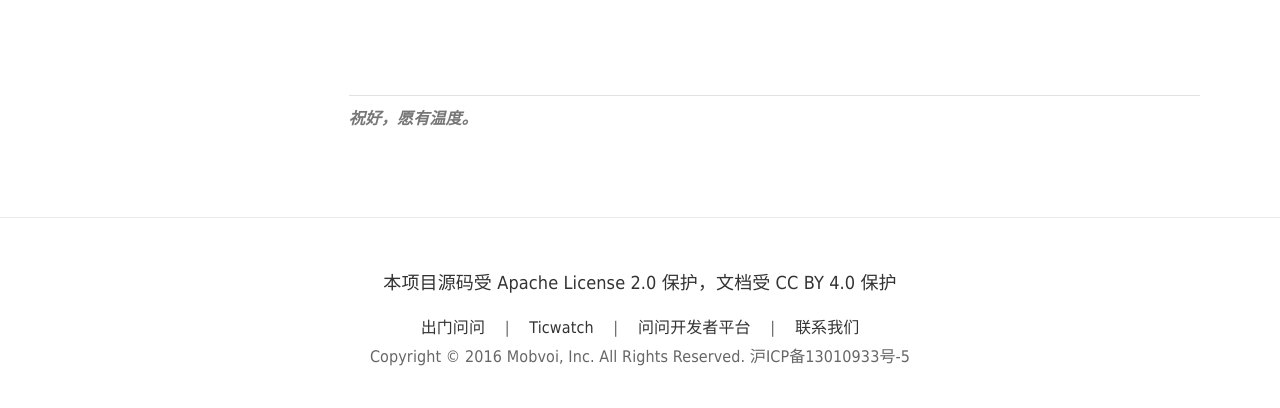
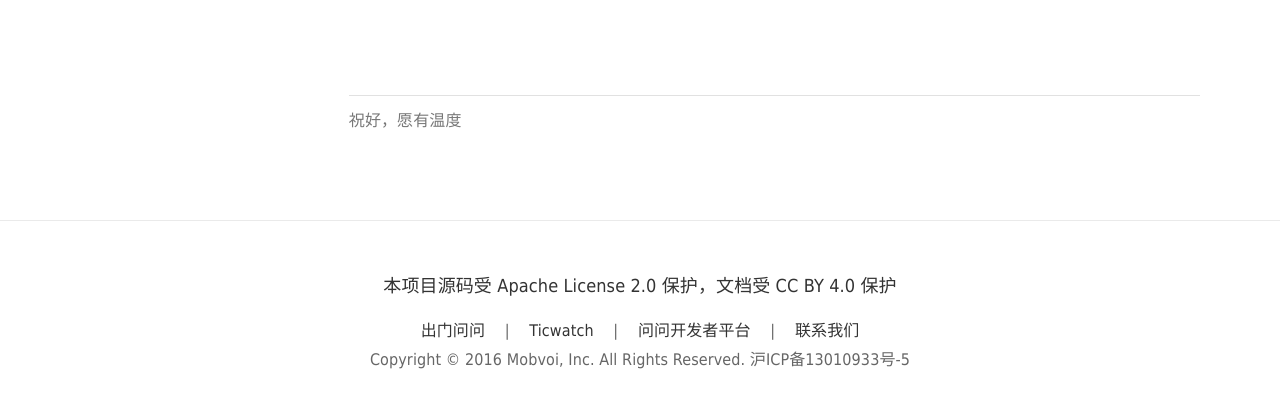
Before and after one commit to mobvoi/ticdesign, a Jekyll site: the page built from _design/index.md, in a window 1280 px wide and 1400 px high, scrolled down 7163 px. Shown: the part 970-1378 px from the top of the window. Built offline with Jekyll 4.4.1, drawn with Linux system fonts in a browser that asks for light colours.

```diff
--- a/_config.yml
+++ b/_config.yml
@@ -30,6 +30,7 @@ collections:
 markdown: kramdown
 kramdown:
   input: GFM
+  hard_wrap: false
   syntax_highlighter: rouge
 
 exclude:
--- a/_design/index.md
+++ b/_design/index.md
@@ -15,20 +15,24 @@ permalink: /design/
 
 #### 一瞥即知
 你会经常看见佩戴传统手表的用户时不时的抬一抬手腕，瞥一眼时间，因为这个体验实在是太方便了，方便到可以形成一个“恶习”。智能手表能“瞥”见的东西就不只是时间了，这一”瞥“是智能手表最核心的体验之一。易读、易懂的文字，简单直接的界面是设计这”一瞥“的关键。
+
 <!-- 此处最好有一个用户在合适的时候瞥一眼的动图 -->
 
 #### 要简单
 智能手表通常都有一块精小的屏幕，处理过于复杂的任务难免显得很笨拙。所以应该少让用户做选择题，尽可能的减少任务的复杂度。想象你佩戴着一块酷炫的智能手表，完成一个任务时需要你抬起手腕，靠近眼睛，用另一只手小心翼翼的点好几下，旁边的美女已经走远了！
+
 <!-- 此处最好有一个符合以上描述的动图 -->
 
-  <!--用户的视线不应该长期停留在手表上，如果有足够的时间在手表上，应该也有足够的时间去看更大的屏幕。因此手表界面上的文字要尽可能易读、易于理解。不推荐使用大段的文字。-->
+<!--用户的视线不应该长期停留在手表上，如果有足够的时间在手表上，应该也有足够的时间去看更大的屏幕。因此手表界面上的文字要尽可能易读、易于理解。不推荐使用大段的文字。-->
 
 #### 戴上手表，身临其境
 安静的场所不应该有声音；运动的时候不应该被打断；坐下来喝咖啡的时候，手表也可以用来阅读文章...设计智能手表应用时，应该明确用户将在什么场景下抬起手腕，他/她是不是方便用另一只手。
+
 <!-- 此处最好有一个符合以上描述的动图 -->
 
 #### 提高独立性
 智能手表诞生在”智能手机“时代，最早一批智能手表，需要和手机配对才能使用，这在一定程度上限制了智能手表的使用场景。忘带手机或者出门跑步的时候，智能手表如果可以脱离手机独立运行，一定是不错的体验。
+
 <!-- 此处最好有一个符合以上描述的动图，如果这个用了跑步，其他就不要用了 -->
 
 #### 请坚持解放双手
@@ -110,10 +114,10 @@ permalink: /design/
 
 >*如果展开说颜色的选择和搭配，可能会远远超出这篇文档的范围，开发者和设计师们可以参阅网络上的其他文档来获取更多关于颜色的知识。*
 
-#### **建议采用黑色主背景**
+#### 建议采用黑色主背景
 手表的屏幕很小，白色的背景会显得屏幕格外的亮，非常刺眼，在运动中使用也不容易聚焦。所以我们推荐大部分界面采用黑色（或者深色）背景。黑色在一些新技术的屏幕上会更节能，也可以提升智能手表的续航能力，同时也更容易和硬件本身浑然一体。
 
-#### **TiColor**
+#### TiColor
 我们认为智能手表应该富有科技感和时尚感。我们从未来、宇宙、科幻电影、尖端科技、游戏这些关键词中找到了灵感，提炼了一套颜色。这些颜色在纯黑色的背景上效果更好。
 
 <div class="row">
@@ -123,7 +127,7 @@ permalink: /design/
 </div>
 
 
-#### **应用程序的颜色**
+#### 应用程序的颜色
 手表界面的内容通常很少，完成一个任务可能需要多个界面，所以同一个应用的不同页面间的关联性显得更加重要。为了保证这一点，可以尝试在应用内保持一致的色调.
 
 <div class="row">
@@ -138,7 +142,7 @@ permalink: /design/
 </div>
 </div>
 
-#### **合适的对比度**
+#### 合适的对比度
 背景和内容不要使用色相和明度相近的颜色，在手表上对比度要更大一些，这样能保证在运动中清楚的读取信息。
 
 <div class="row">
@@ -155,7 +159,7 @@ permalink: /design/
 
 文字排版对一个应用程序的设计至关重要。选择合适的字号、合适的行距，不但会让用户在阅读时获得更好的体验，也会让应用程序获得更好视觉效果。在手表上，合适的文字大小才能保证“一瞥即知”，才能保证在某些特定场景的阅读体验。大部分情况下，建议开发者和设计师尊守操作系统的文字排版规范，因为操作系统的开发者更熟悉系统所适配的硬件的特性。
 
-#### **字号**
+#### 字号
 在一个界面上，尽可能不要出现超过两种字号，并且同一个页面的不同字号间的大小区分要明显，这条经验不只适用在智能手表领域。
 
 下面是Ticwear系统中的字号规范。如果你也在设计一块1.4寸屏幕的智能手表界面，这套字号规范将更具参考价值。<a href="../doc/#style-and-theme">开发者可以在开发文档中查看如何使用。</a>
@@ -172,7 +176,7 @@ permalink: /design/
 </div>
 </div>
 
-#### **行间距**
+#### 行间距
 
 行与行之间的距离非常影响阅读体验，我们所采用行距和字号的关系经验值：行距为字号的0.4倍。这只是个参考值，理论上讲，不过密，不过疏都是合适的。
 
@@ -189,7 +193,7 @@ permalink: /design/
 </div>
 
 
-#### **英文文本**
+#### 英文文本
 
 如果应用程序需要有英文的版本，会有很大的概率发生类似这样的情况：英文文本在水平方向占据的空间比表达相同意思的中文文本长，导致原本的布局平衡被打乱。可以尝试下面两种解决方案：
 
@@ -226,7 +230,7 @@ permalink: /design/
 </div>
 </div>
 
- <!-- #### 手表屏幕寸土寸金，巧妙运用空间，需要一个btn缩小的动画，workflwoy里还写了一个pickview，不知道跟寸土寸金啥关系-->
+<!-- #### 手表屏幕寸土寸金，巧妙运用空间，需要一个btn缩小的动画，workflwoy里还写了一个pickview，不知道跟寸土寸金啥关系-->
 
 
 #### 自然的操作反馈
@@ -248,4 +252,4 @@ permalink: /design/
 关于动效，我们没有想好要以怎样的态度介绍她。在手表中，能让人注意到的设计优雅的动效实在是少之又少，同时动效也是智能手表功耗的杀手之一。请永远记得动效是设计的上层建筑，但却是最温情的展现。
 
 
-###### *祝好，愿有温度。*
+<p class="signiture">祝好，愿有温度</p>
--- a/_sass/_post_theme.scss
+++ b/_sass/_post_theme.scss
@@ -337,12 +337,16 @@
   }
 
   h6 {
+    font-size: 1em;
+    color: #777;
+  }
+
+  .signiture {
     margin-top: 12em;
     font-size: 1em;
     color: #777;
     border-top:1px solid #e1e1e1;
     padding-top:0.8em;
-
   }
 
 //------------------ end  @zhongshu -----------------------
```
